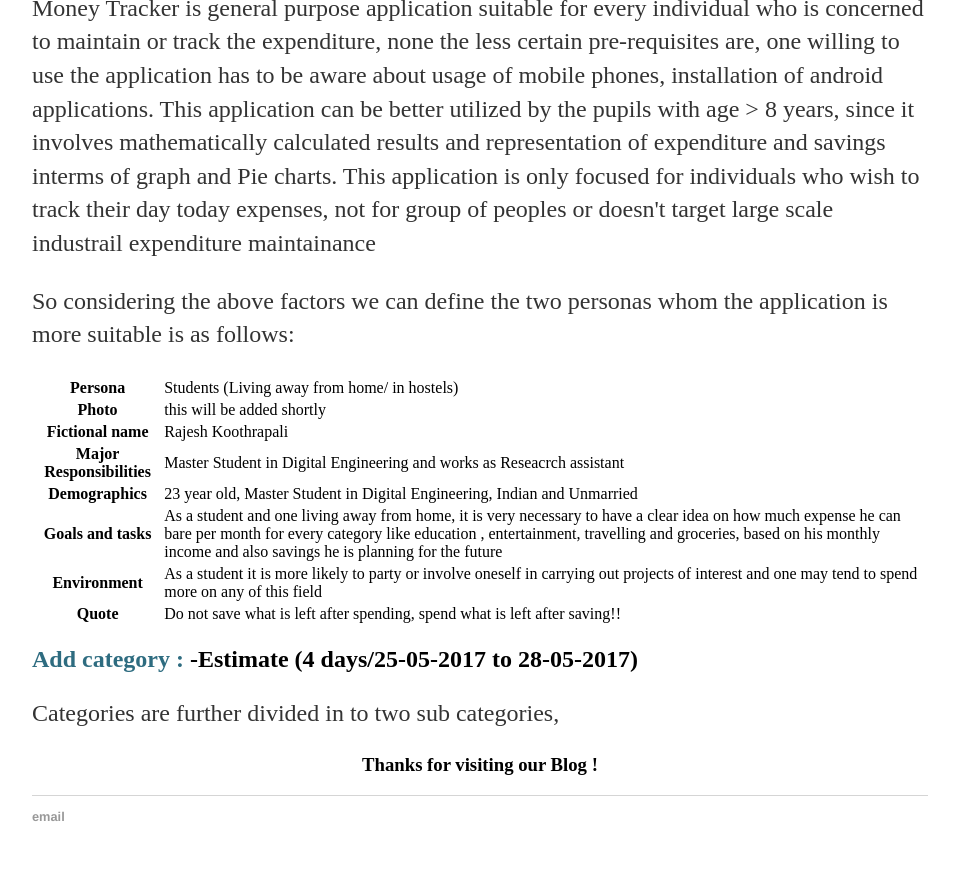
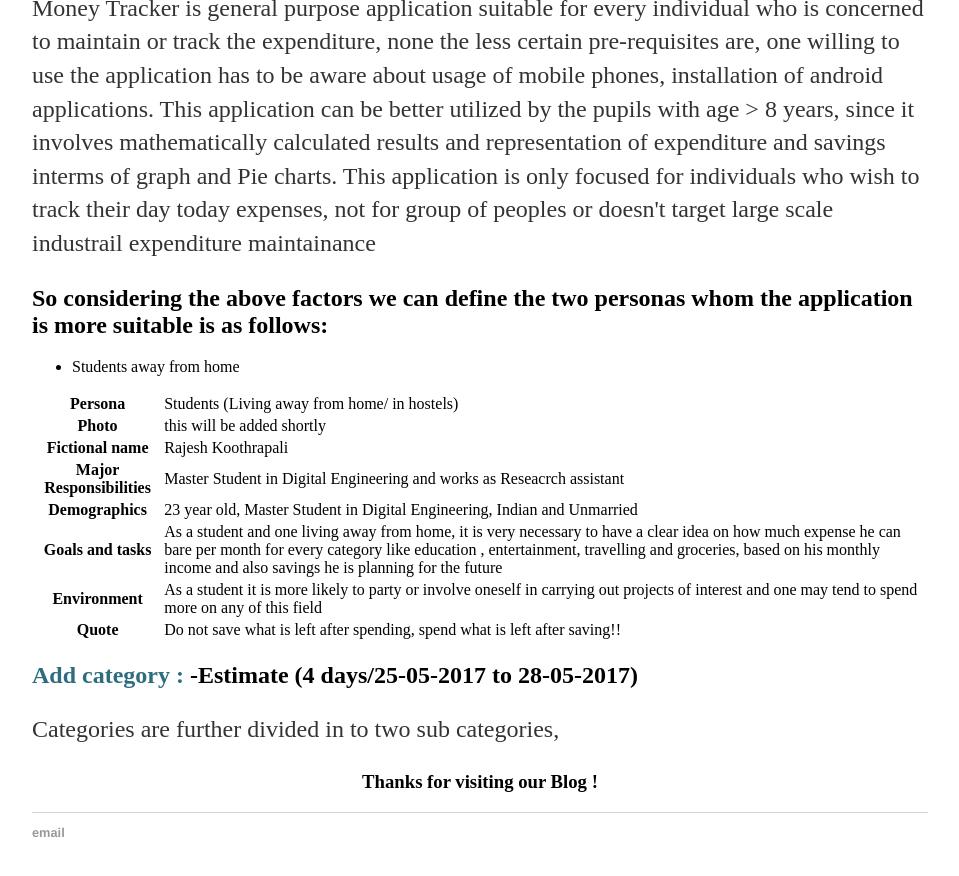
Before and after one commit to vinoth789/Money-tracker, a Jekyll site: the page built from docs/_posts/2017-06-04-ImplementationAndUIDesign.md, in a window 1280 px wide and 900 px high, scrolled down 1923 px. Shown: the top 876 px of the window, without its empty margins (160-1119 px from the left). Built offline with Jekyll 4.4.1, drawn with Linux system fonts in a browser that asks for light colours; our own code applies the rules of GitHub Pages for plain Markdown files.

Commit message:
Update 2017-06-04-ImplementationAndUIDesign.md

```diff
--- a/docs/_posts/2017-06-04-ImplementationAndUIDesign.md
+++ b/docs/_posts/2017-06-04-ImplementationAndUIDesign.md
@@ -27,46 +27,49 @@
 </div>
 <h2 style="color: #2e6c80;">To whom is our MoneyTracker Application more suitable?</h2>
 <p>Money Tracker is general purpose application suitable for every individual who is concerned to maintain or track the expenditure, none the less certain pre-requisites are, one willing to use the application has to be aware about usage of mobile phones, installation of android applications. This application can be better utilized by the pupils with age > 8 years, since it involves mathematically calculated results and representation of expenditure and savings interms of graph and Pie charts. This application is only focused for individuals who wish to track their day today expenses, not for group of peoples or doesn't target large scale industrail expenditure maintainance </p>
-<p>So considering the above factors we can define the two personas whom the application is more suitable is as follows: </p>
+<h2>So considering the above factors we can define the two personas whom the application is more suitable is as follows: </h2>
+<ul>
+<li>Students away from home</li>
+</ul>
 <div>
 <table>
 <tr>
-<th colspan="2">Persona</th>
+<th colspan="4">Persona</th>
 <td colspan="8"> Students (Living away from home/ in hostels)</td>
 </tr>
 
 <tr>
-<th colspan="2">Photo</th>
+<th colspan="4">Photo</th>
 <td colspan="8"> this will be added shortly</td>
 </tr>
 
 <tr>
-<th colspan="2">Fictional name</th>
+<th colspan="4">Fictional name</th>
 <td colspan="8"> Rajesh Koothrapali</td>
 </tr>
 
 <tr>
-<th colspan="2">Major Responsibilities</th>
+<th colspan="4">Major Responsibilities</th>
 <td colspan="8"> Master Student in Digital Engineering and works as Reseacrch assistant</td>
 </tr>
 
 <tr>
-<th colspan="2">Demographics</th>
+<th colspan="4">Demographics</th>
 <td colspan="8"> 23 year old, Master Student in Digital Engineering, Indian and Unmarried</td>
 </tr>
 
 <tr>
-<th colspan="2">Goals and tasks</th>
+<th colspan="4">Goals and tasks</th>
 <td colspan="8"> As a student and one living away from home, it is very necessary to have a clear idea on how much expense he can bare per month for every category like education , entertainment, travelling and groceries, based on his monthly income and also savings he is planning for the future </td>
 </tr>
 
 <tr>
-<th colspan="2">Environment</th>
+<th colspan="4">Environment</th>
 <td colspan="8">As a student it is more likely to party or involve oneself in carrying out projects of interest and one may tend to spend more on any of this field</td>
 </tr>
 
 <tr>
-<th colspan="2">Quote</th>
+<th colspan="4">Quote</th>
 <td colspan="8">Do not save what is left after spending, spend what is left after saving!!</td>
 </tr>
 
```
